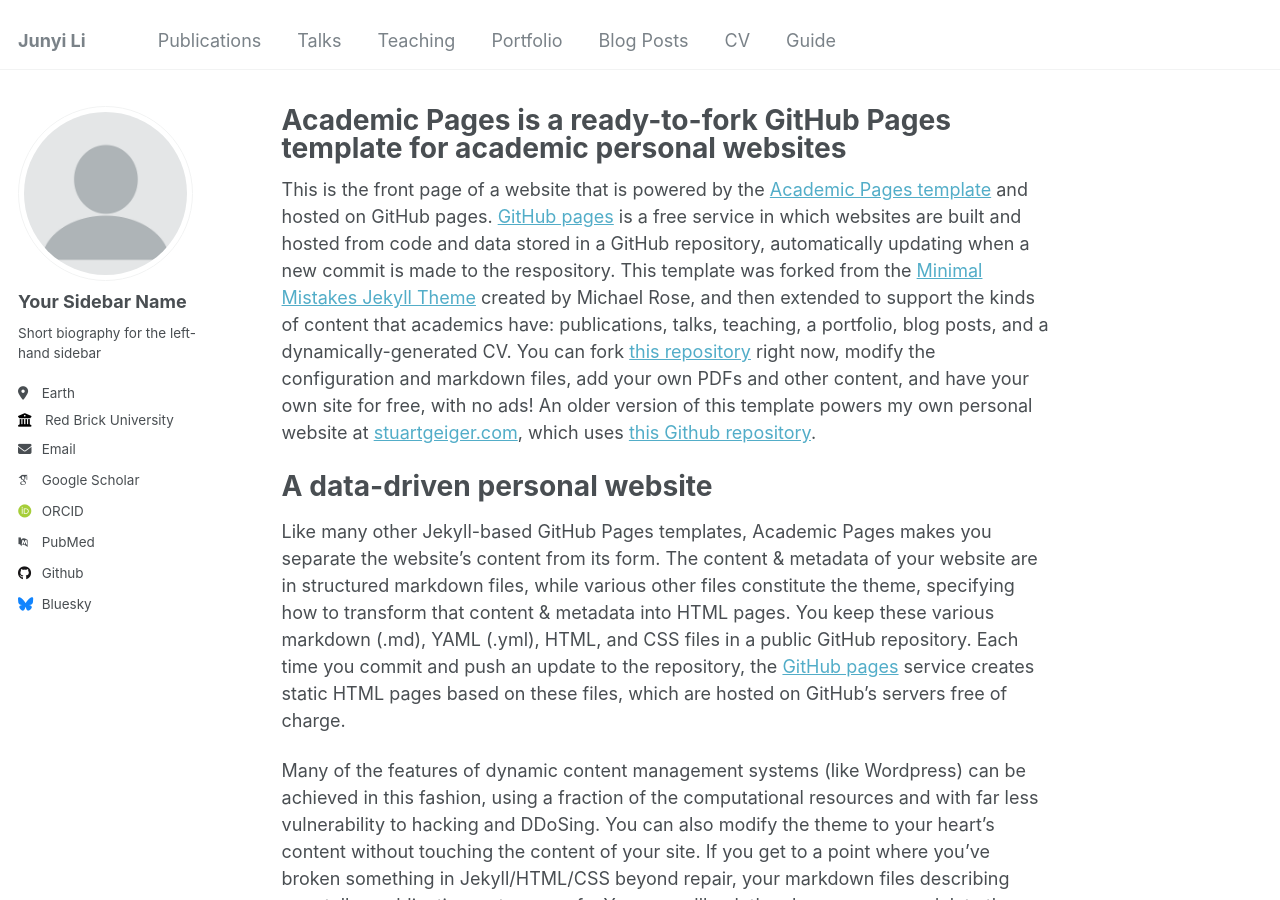
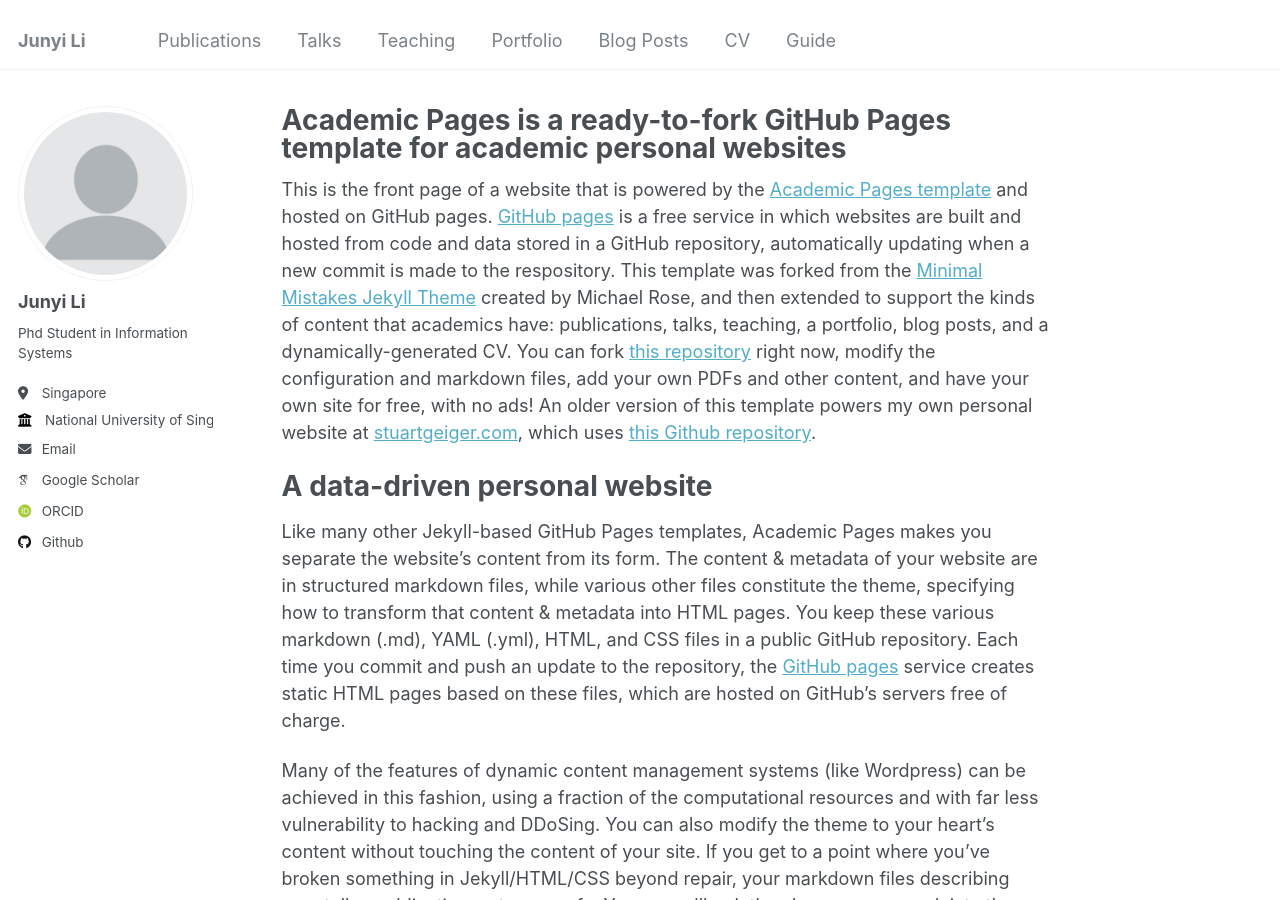
Before and after one commit to GrandJune/GrandJune.github.io, a Jekyll site: the page built from _pages/about.md, in a window 1280 px wide and 900 px high. Built offline with Jekyll 4.4.1, drawn with Linux system fonts in a browser that asks for light colours; some web fonts are replaced.

Commit message:
Update _config.yml

```diff
--- a/_config.yml
+++ b/_config.yml
@@ -22,56 +22,56 @@ baseurl                  : "" # the subpath of your site, e.g. "/blog"
 author:
   # Biographic information
   avatar           : "profile.png"
-  name             : "Your Sidebar Name"
+  name             : "Junyi Li"
   pronouns         : # example: "she/her"
-  bio              : "Short biography for the left-hand sidebar"
-  location         : "Earth"
-  employer         : "Red Brick University"
+  bio              : "Phd Student in Information Systems"
+  location         : "Singapore"
+  employer         : "National University of Singapore"
   uri              : # URL
-  email            : "none@example.org"
+  email            : "junyili@u.nus.edu"
 
   # Academic websites
-  arxiv            : # URL - Update with the correct link to your profile
-  googlescholar    : "https://scholar.google.com/citations?user=PS_CX0AAAAAJ"
-  impactstory      : # URL
-  orcid            : "http://orcid.org/yourorcidurl"
-  semantic         : # URL
-  pubmed           : "https://www.ncbi.nlm.nih.gov/pubmed/?term=john+snow"
-  researchgate     : # URL
+  # arxiv            : # URL - Update with the correct link to your profile
+  googlescholar    : "https://scholar.google.com/citations?user=mqeGEBgAAAAJ&hl=en"
+  # impactstory      : # URL
+  orcid            : "https://orcid.org/0000-0002-5415-6209"
+  # semantic         : # URL
+  # pubmed           : "https://www.ncbi.nlm.nih.gov/pubmed/?term=john+snow"
+  # researchgate     : # URL
 
   # Repositories and software development
-  bitbucket        : # Username - Update with your username on the site
-  codepen          : # Username
-  dribbble         : # Username
-  github           : "academicpages"
-  kaggle           : # Username
-  stackoverflow    : # User number or user number and name (i.e., use "1" or "1/jeff-atwood")
+  # bitbucket        : # Username - Update with your username on the site
+  # codepen          : # Username
+  # dribbble         : # Username
+  github           : "GrandJune"
+  # kaggle           : # Username
+  # stackoverflow    : # User number or user number and name (i.e., use "1" or "1/jeff-atwood")
 
   # Social media
-  bluesky          : "bsky.app" # Replace this with you Bluesky username
-  facebook         : # Username
-  flickr           : # Username
-  foursquare       : # Username
-  goodreads        : # Username
-  google_plus      : # Username
-  keybase          : # Username
-  instagram        : # Username
-  lastfm           : # Username
-  linkedin         : # Username
-  mastodon         : # URL
-  medium           : # URL
-  pinterest        : # Username
-  soundcloud       : # Username
-  steam            : # Username
-  telegram         : # URL
-  tumblr           : # Username
-  twitter          : # Username for X / Twitter
-  vine             : # Username
-  weibo            : # Username
-  wikipedia        : # Username
-  xing             : # Username
-  youtube          : # Username
-  zhihu            : # URL
+  # bluesky          : "bsky.app" # Replace this with you Bluesky username
+  # facebook         : # Username
+  # flickr           : # Username
+  # foursquare       : # Username
+  # goodreads        : # Username
+  # google_plus      : # Username
+  # keybase          : # Username
+  # instagram        : # Username
+  # lastfm           : # Username
+  # linkedin         : # Username
+  # mastodon         : # URL
+  # medium           : # URL
+  # pinterest        : # Username
+  # soundcloud       : # Username
+  # steam            : # Username
+  # telegram         : # URL
+  # tumblr           : # Username
+  # twitter          : # Username for X / Twitter
+  # vine             : # Username
+  # weibo            : # Username
+  # wikipedia        : # Username
+  # xing             : # Username
+  # youtube          : # Username
+  # zhihu            : # URL
 
 # Publication Category - The following the list of publication categories and their headings
 publication_category:
```
